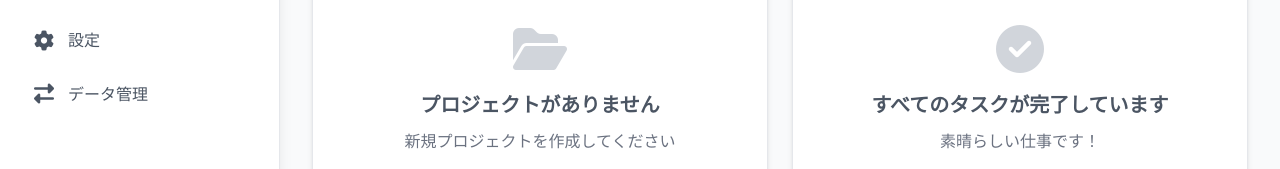
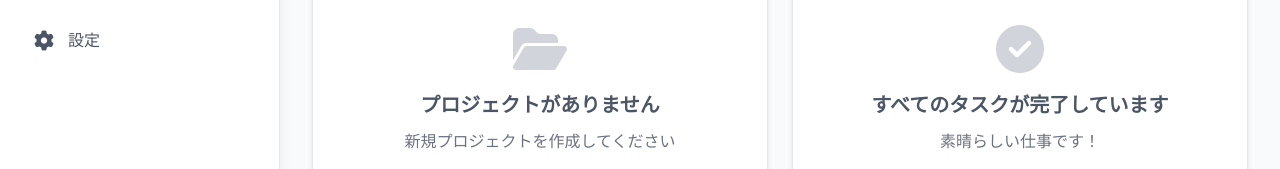
Before and after one commit to LowIQ-Maker/ProjectTool, a website: page index.html in a window 1280 px wide. Shown: the part 429-598 px from the top of the page. Drawn offline with nearby package versions, Linux system fonts and the light colour scheme.

Commit message:
Auto-commit: 2025/09/04 10:37:26.20

```diff
--- a/index.html
+++ b/index.html
@@ -63,12 +63,6 @@
                 <a href="#settings" class="nav-link">
                     <i class="fas fa-cog"></i>
                     <span>設定</span>
-                </a>
-            </li>
-            <li class="nav-item">
-                <a href="#data-import-export" class="nav-link">
-                    <i class="fas fa-exchange-alt"></i>
-                    <span>データ管理</span>
                 </a>
             </li>
         </ul>
```
